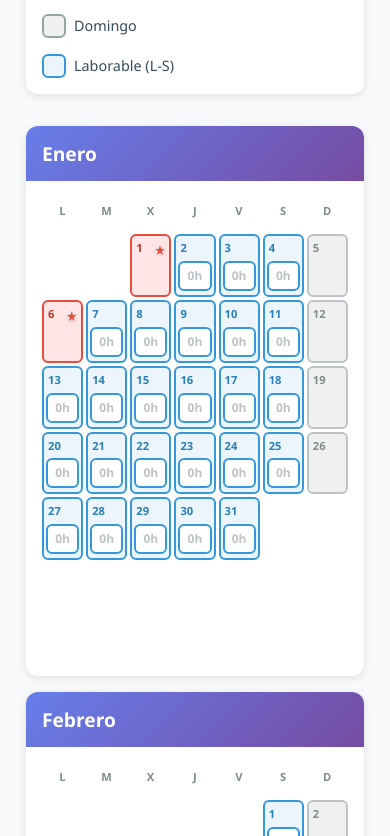
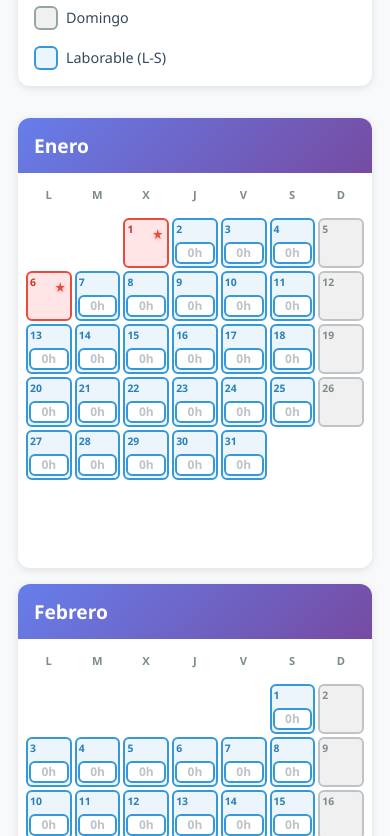
Before and after one commit to eki32/ConveX, an Angular app in the folder frontend/: page /calendario in a window 390 px wide. Shown: the part 1808-2644 px from the top of the page. Built offline with nearby package versions, Linux system fonts and the light colour scheme.

Commit message:
mejoro css calendario movil

```diff
--- a/frontend/src/app/components/calendario/calendario.css
+++ b/frontend/src/app/components/calendario/calendario.css
@@ -522,8 +522,24 @@ border-color: #27ae60;
 }
 
 @media (max-width: 480px) {
+  .calendario-container {
+    padding: 0.5rem; }/* Reducimos margen lateral total */
   .resumen-anual {
     grid-template-columns: 1fr;
+
+  }
+
+  .mes-card {
+    height: auto; /* Permitimos que la altura se ajuste al contenido */
+    min-height: 450px;
+  }
+
+  .calendario-mes {
+    padding: 0.5rem; /* Menos espacio interno en el mes */
+  }
+
+  .dias-semana, .dias-grid {
+    gap: 2px; /* Espacio mínimo entre celdas */
   }
 
   .dias-semana {
@@ -540,23 +556,33 @@ border-color: #27ae60;
   }
 
   .dias-grid > div {
-    min-height: 60px;
+    min-height: 50px; /* Reducimos altura para que quepa todo */
+    padding: 2px 1px;
   }
 
   .numero-dia {
-    font-size: 0.7rem;
-    padding-left: 2px;
+
+    font-size: 0.65rem;
+    padding-left: 1px;
+
   }
 
   .input-horas {
-    max-width: 50px;
-    font-size: 0.75rem;
-    padding: 4px 2px;
+   max-width: 42px; /* Input más estrecho para evitar desbordes */
+    font-size: 0.7rem;
+    padding: 2px 0;
+    height: 22px;
+  }
+
+  .indicador-convenio, .indicador-festivo {
+    top: 2px;
+    right: 2px;
+    font-size: 0.7rem;
   }
 
   .indicador-convenio {
-    width: 16px;
-    height: 16px;
+   width: 14px;
+    height: 14px;
     font-size: 0.65rem;
     top: 4px;
     right: 4px;
```
